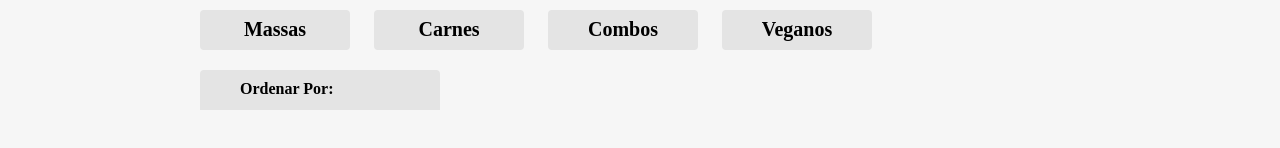
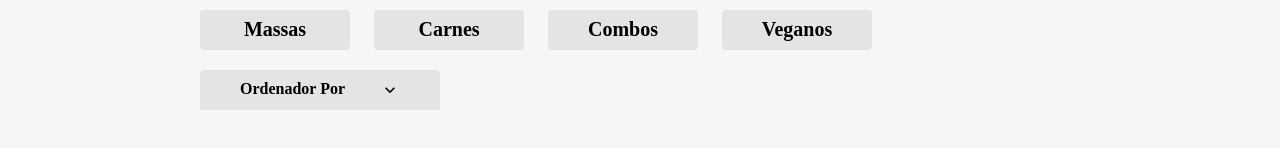
Before and after one commit to Elizeu-Santos/Fettuccine-Delight, a React (Create React App) app: page / in a window 1280 px wide. Shown: the part 644-792 px from the top of the page. Built offline with nearby package versions, Linux system fonts and the light colour scheme; a web font is replaced by a local one.

Commit message:
Adding [Ordenador] Funcionalidades de ordenação (#009)

```diff
--- a/src/pages/Cardapio/Buscador/index.tsx
+++ b/src/pages/Cardapio/Buscador/index.tsx
@@ -1,23 +1,21 @@
 import React from "react";
-import styles from './Buscador.module.scss';
-import { CgSearch } from 'react-icons/cg';
+import styles from "./Buscador.module.scss";
+import { CgSearch } from "react-icons/cg";
 
 interface Props {
-    busca: string,
-    setBusca: React.Dispatch<React.SetStateAction<string>>
+  busca: string;
+  setBusca: React.Dispatch<React.SetStateAction<string>>;
 }
 
-export default function Buscador({ busca, setBusca } : Props) {
+export default function Buscador({ busca, setBusca }: Props) {
   return (
     <div className={styles.buscador}>
       <input
         value={busca}
-                onChange={evento => setBusca(evento.target.value)}
+        onChange={(evento) => setBusca(evento.target.value)}
         placeholder="Buscar"
       />
-            <CgSearch
-            size={20}
-            color="#4C4D5E" />
+      <CgSearch size={20} color="#4C4D5E" />
     </div>
   );
 }
--- a/src/pages/Cardapio/Ordenador/index.tsx
+++ b/src/pages/Cardapio/Ordenador/index.tsx
@@ -1,13 +1,42 @@
+import { useState } from "react";
 import styles from "./Ordenador.module.scss";
-import opcoes from "./opcoes.json"
+import opcoes from "./opcoes.json";
+import classNames from "classnames";
+import { MdKeyboardArrowDown, MdKeyboardArrowUp } from "react-icons/md";
 
-export default function Ordenador() {
+interface Props {
+  ordenador: string;
+  setOrdenador: React.Dispatch<React.SetStateAction<string>>;
+}
+
+export default function Ordenador({ ordenador, setOrdenador }: Props) {
+  const [aberto, setAberto] = useState(false);
+  const nomeOrdenador = ordenador && opcoes.find(opcao => opcao.value === ordenador)?.nome;
+
   return (
-        <button className={styles.ordenador}>
-            <span>Ordenar Por:</span>
-            <div className={styles.ordenador__options}>
+    <button
+      className={classNames({
+        [styles.ordenador]: true,
+        [styles["ordenador--ativo"]]: ordenador !== "",
+      })}
+      onClick={() => setAberto(!aberto)}
+      onBlur={() => setAberto(false)}
+    >
+      <span>{nomeOrdenador || "Ordenador Por"}</span>
+      {aberto ? (
+        <MdKeyboardArrowUp size={20} />
+      ) : (
+        <MdKeyboardArrowDown size={20} />
+      )}
+      <div
+        className={classNames({
+          [styles.ordenador__options]: true,
+          [styles["ordenador__options--ativo"]]: aberto,
+        })}
+      >
         {opcoes.map((opcao) => (
-                    <div className={styles.ordenador__option} key={opcao.value}>
+          <div className={styles.ordenador__option} key={opcao.value}
+            onClick={() => setOrdenador(opcao.value)}>
             {opcao.nome}
           </div>
         ))}
--- a/src/pages/Cardapio/index.tsx
+++ b/src/pages/Cardapio/index.tsx
@@ -1,13 +1,15 @@
-import { useState } from 'react';
-import Buscador from './Buscador';
-import styles from './Cardapio.module.scss';
-import { ReactComponent as Logo } from 'assets/logo.svg';
-import Filtros from './Filtros';
-import Ordenador from './Ordenador';
+import { useState } from "react";
+import Buscador from "./Buscador";
+import styles from "./Cardapio.module.scss";
+import { ReactComponent as Logo } from "assets/logo.svg";
+import Filtros from "./Filtros";
+import Ordenador from "./Ordenador";
 
 export default function Cardapio() {
   const [busca, setBusca] = useState("");
   const [filtro, setFiltro] = useState<number | null>(null);
+  const [ordenador, setOrdenador] = useState("");
+
   return (
     <main>
       <nav className={styles.menu}>
@@ -18,12 +20,12 @@
       </header>
       <section className={styles.cardapio}>
         <h3 className={styles.cardapio__titulo}>Cardápio</h3>
-                <Buscador busca={busca} setBusca={setBusca}/>
+        <Buscador busca={busca} setBusca={setBusca} />
         <div className={styles.cardapio__filtros}>
           <Filtros filtro={filtro} setFiltro={setFiltro} />
-                    <Ordenador />
+          <Ordenador ordenador={ordenador} setOrdenador={setOrdenador} />
         </div>
       </section>
     </main>
-    )
+  );
 }
```
Also changed, not shown: src/pages/Cardapio/Filtros/index.tsx (+12 -10 lines). Lines whose indentation alone changed are shown as unchanged.
